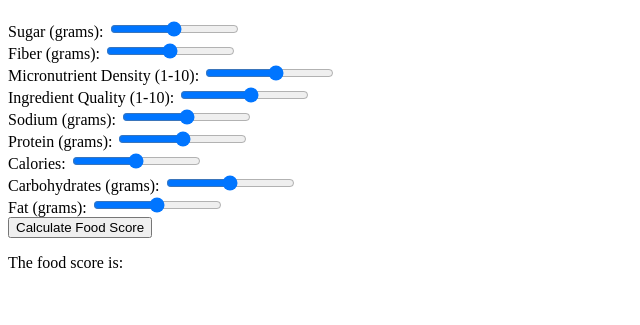
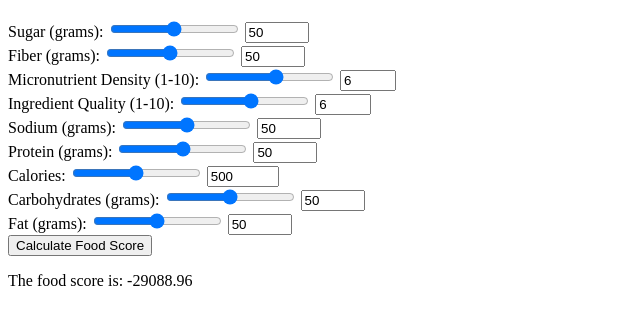
Before and after one commit to catchinglight87/viand-groove, a plain HTML site: page index.html in a window 1280 px wide. Shown: the part 61-386 px from the top of the page, without its empty margins (0-640 px from the left). Drawn offline with Linux system fonts and the light colour scheme.

Commit message:
Update index.html

```diff
--- a/index.html
+++ b/index.html
@@ -26,38 +26,63 @@
 
             // Update the result on the page
             document.getElementById("result").textContent = "The food score is: " + delta.toFixed(2);
+
+            // Update the values next to the sliders
+            document.getElementById("sugarValue").value = S;
+            document.getElementById("fiberValue").value = Fi;
+            document.getElementById("micronutrientDensityValue").value = L;
+            document.getElementById("ingredientQualityValue").value = I;
+            document.getElementById("sodiumValue").value = N;
+            document.getElementById("proteinValue").value = P;
+            document.getElementById("caloriesValue").value = K;
+            document.getElementById("carbohydratesValue").value = C;
+            document.getElementById("fatValue").value = Fa;
+        }
+
+        function updateSlider(id, value) {
+            document.getElementById(id).value = value;
+            calculateDelta();
         }
     </script>
 </head>
-<body>
+<body onload="calculateDelta()">
     <h1>Food Score Calculator</h1>
 
     <label for="sugar">Sugar (grams): </label>
-    <input type="range" id="sugar" name="sugar" min="0" max="100" step="1" oninput="calculateDelta()"><br>
+    <input type="range" id="sugar" name="sugar" min="0" max="100" step="1" oninput="calculateDelta()">
+    <input type="number" id="sugarValue" min="0" max="100" step="1" oninput="updateSlider('sugar', this.value)"><br>
 
     <label for="fiber">Fiber (grams): </label>
-    <input type="range" id="fiber" name="fiber" min="0" max="100" step="1" oninput="calculateDelta()"><br>
+    <input type="range" id="fiber" name="fiber" min="0" max="100" step="1" oninput="calculateDelta()">
+    <input type="number" id="fiberValue" min="0" max="100" step="1" oninput="updateSlider('fiber', this.value)"><br>
 
     <label for="micronutrientDensity">Micronutrient Density (1-10): </label>
-    <input type="range" id="micronutrientDensity" name="micronutrientDensity" min="1" max="10" step="1" oninput="calculateDelta()"><br>
+    <input type="range" id="micronutrientDensity" name="micronutrientDensity" min="1" max="10" step="1" oninput="calculateDelta()">
+    <input type="number" id="micronutrientDensityValue" min="1" max="10" step="1" oninput="updateSlider('micronutrientDensity', this.value)"><br>
 
     <label for="ingredientQuality">Ingredient Quality (1-10): </label>
-    <input type="range" id="ingredientQuality" name="ingredientQuality" min="1" max="10" step="1" oninput="calculateDelta()"><br>
+    <input type="range" id="ingredientQuality" name="ingredientQuality" min="1" max="10" step="1" oninput="calculateDelta()">
+    <input type="number" id="ingredientQualityValue" min="1" max="10" step="1" oninput="updateSlider('ingredientQuality', this.value)"><br>
 
     <label for="sodium">Sodium (grams): </label>
-    <input type="range" id="sodium" name="sodium" min="0" max="100" step="1" oninput="calculateDelta()"><br>
+    <input type="range" id="sodium" name="sodium" min="0" max="100" step="1" oninput="calculateDelta()">
+    <input type="number" id="sodiumValue" min="0" max="100" step="1" oninput="updateSlider('sodium', this.value)"><br>
 
     <label for="protein">Protein (grams): </label>
-    <input type="range" id="protein" name="protein" min="0" max="100" step="1" oninput="calculateDelta()"><br>
+    <input type="range" id="protein" name="protein" min="0" max="100" step="1" oninput="calculateDelta()">
+    <input type="number" id="proteinValue" min="0" max="100" step="1" oninput="updateSlider('protein', this.value)"><br>
 
     <label for="calories">Calories: </label>
-    <input type="range" id="calories" name="calories" min="0" max="1000" step="10" oninput="calculateDelta()"><br>
+    <input type="range" id="calories" name="calories" min="0" max="1000" step="10" oninput="calculateDelta()">
+    <input type="number" id="caloriesValue" min="0" max="1000" step="10" oninput="updateSlider('calories', this.value)"><br>
 
     <label for="carbohydrates">Carbohydrates (grams): </label>
-    <input type="range" id="carbohydrates" name="carbohydrates" min="0" max="100" step="1" oninput="calculateDelta()"><br>
+    <input type="range" id="carbohydrates" name="carbohydrates" min="0" max="100" step="1" oninput="calculateDelta()">
+    <input type="number" id="carbohydratesValue" min="0" max="100" step="1" oninput="updateSlider('carbohydrates', this.value)"><br>
 
     <label for="fat">Fat (grams): </label>
-    <input type="range" id="fat" name="fat" min="0" max="100" step="1" oninput="calculateDelta()"><br>
+    <input type="range" id="fat" name="fat" min="0" max="100" step="1" oninput="calculateDelta()">
+    <input type="number" id="fatValue" min="0" max="100" step="1" oninput="updateSlider('fat', this.value)"><br>
 
     <button onclick="calculateDelta()">Calculate Food Score</button>
 
```
